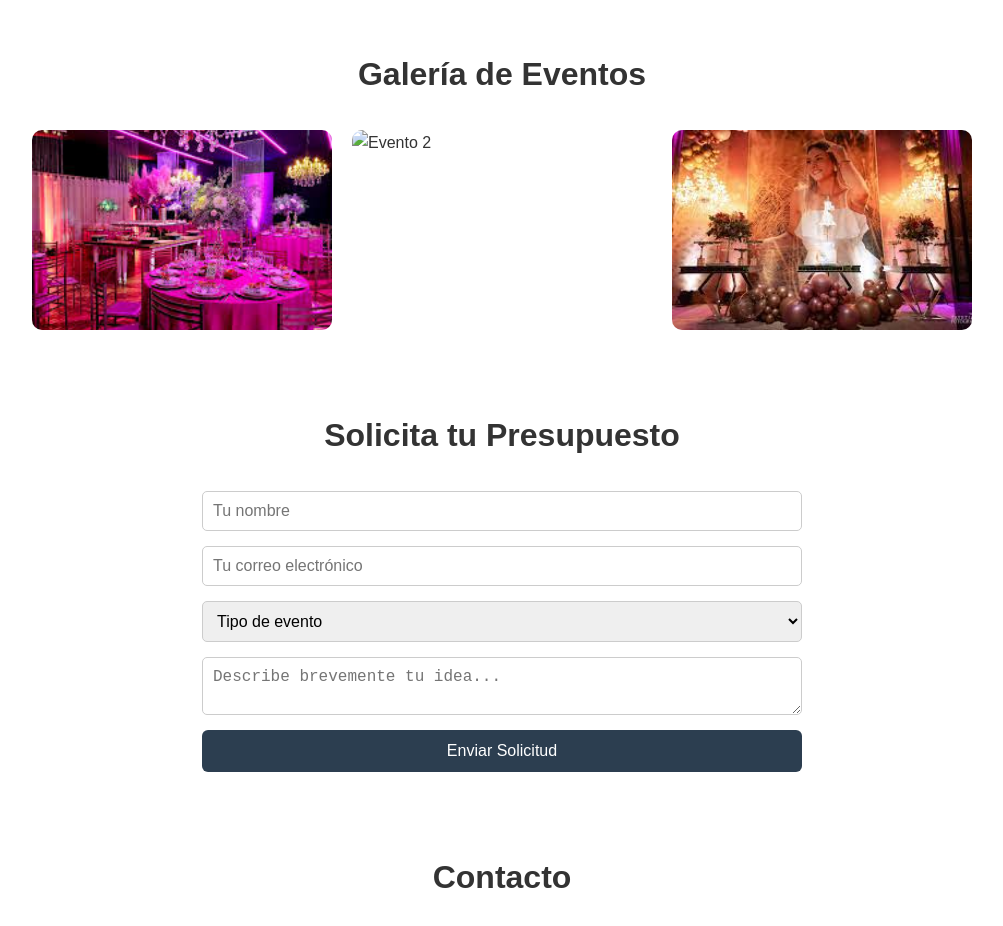
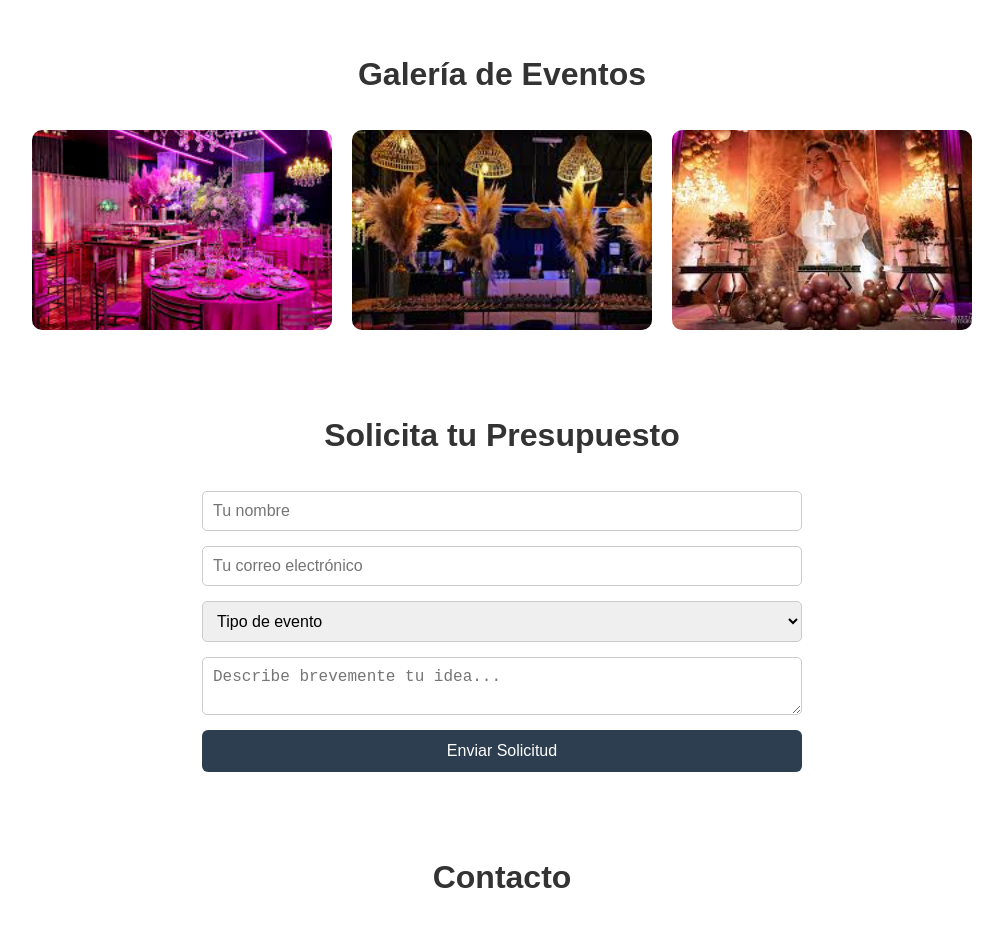
Before and after one commit to majolop1211/Eventoss, a plain HTML site: page index.html in a window 1280 px wide. Shown: the part 800-1726 px from the top of the page, without its empty margins (138-1141 px from the left). Drawn offline with Linux system fonts and the light colour scheme.

Commit message:
Update index.html

```diff
--- a/index.html
+++ b/index.html
@@ -59,7 +59,7 @@
       <h2>Galería de Eventos</h2>
       <div class="galeria">
         <img src="altos das pedras.jpg" alt="Evento 1">
-        <img src="altos das pedras surguna imagen.jpg" alt="Evento 2">
+        <img src="altos das pedras segunda imagen.jpg" alt="Evento 2">
         <img src="altos das pedras tercera imagen.jpg" alt="Evento 3">
       </div>
     </div>
```
